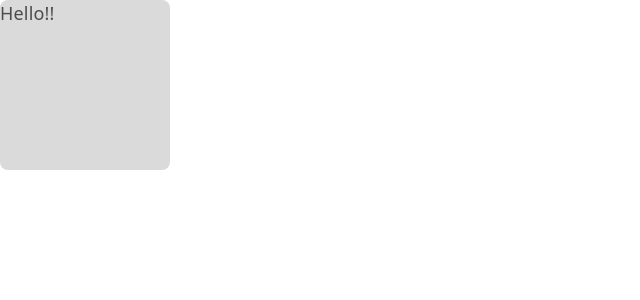
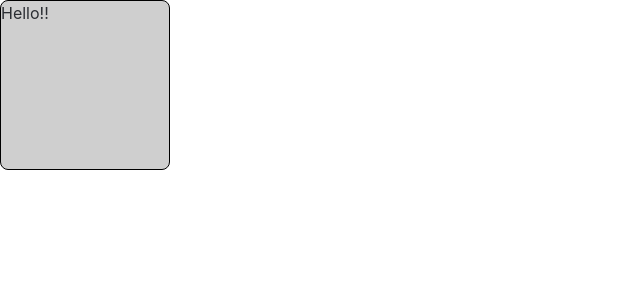
Before and after one commit to Harish-Reddy-Kakalambudu/Testify, a React (Vite) app: page / in a window 1280 px wide. Shown: the top 300 px of the page, without its empty margins (0-640 px from the left). Built offline with nearby package versions, Linux system fonts and the light colour scheme.

Commit message:
Choosen the colours which we are going to be used for future

```diff
--- a/src/index.css
+++ b/src/index.css
@@ -1,33 +1,19 @@
+@import "tailwindcss";
 
-@import "tailwindcss";
-:root {
-  --text: #6b6375;
-  --text-h: #08060d;
-  --bg: #fff;
-  --border: #e5e4e7;
-  --code-bg: #f4f3ec;
-  --accent: #aa3bff;
-  --accent-bg: rgba(170, 59, 255, 0.1);
-  --accent-border: rgba(170, 59, 255, 0.5);
-  --social-bg: rgba(244, 243, 236, 0.5);
-  --shadow:
-    rgba(0, 0, 0, 0.1) 0 10px 15px -3px, rgba(0, 0, 0, 0.05) 0 4px 6px -2px;
+@theme inline {
+  --color-grey-main: rgb(247, 247, 247);
+  --color-grey-light: rgb(227, 227, 227);
+  --color-grey-medium: rgb(207, 207, 207);
+  --color-grey-dark: rgb(181, 181, 181);
+  --color-grey-main-alpha: rgba(247, 247, 247, 0.6);
 
-  --sans: system-ui, 'Segoe UI', Roboto, sans-serif;
-  --heading: system-ui, 'Segoe UI', Roboto, sans-serif;
-  --mono: ui-monospace, Consolas, monospace;
+  --color-primary-main: rgb(251, 153, 142);
+  --color-primary-light: rgb(228, 116, 105);
+  --color-primary-medium: rgb(205, 88, 78);
+  --color-primary-dark: rgb(179, 64, 55);
 
-  font: 18px/145% var(--sans);
-  letter-spacing: 0.18px;
-  color-scheme: light dark;
-  color: var(--text);
-  background: var(--bg);
-  font-synthesis: none;
-  text-rendering: optimizeLegibility;
-  -webkit-font-smoothing: antialiased;
-  -moz-osx-font-smoothing: grayscale;
-
-  @media (max-width: 1024px) {
-    font-size: 16px;
-  }
+  --color-text-title: #2B2E33;
+  --color-text-text: #7B7F85;
+  --color-text-main: #7B7F85;
+  --color-text-sub: #C1C4C8;
 }
--- a/src/pages/home/styles.js
+++ b/src/pages/home/styles.js
@@ -1,3 +1,3 @@
 export const styles ={
-    main:"w-[170px] h-[170px] bg-[#dadada] text-[#4c4c4c] rounded-[8px] border-[#000]"
+    main:"w-[170px] h-[170px] bg-grey-medium text-text-title rounded-[8px] border border-black"
 }
```
